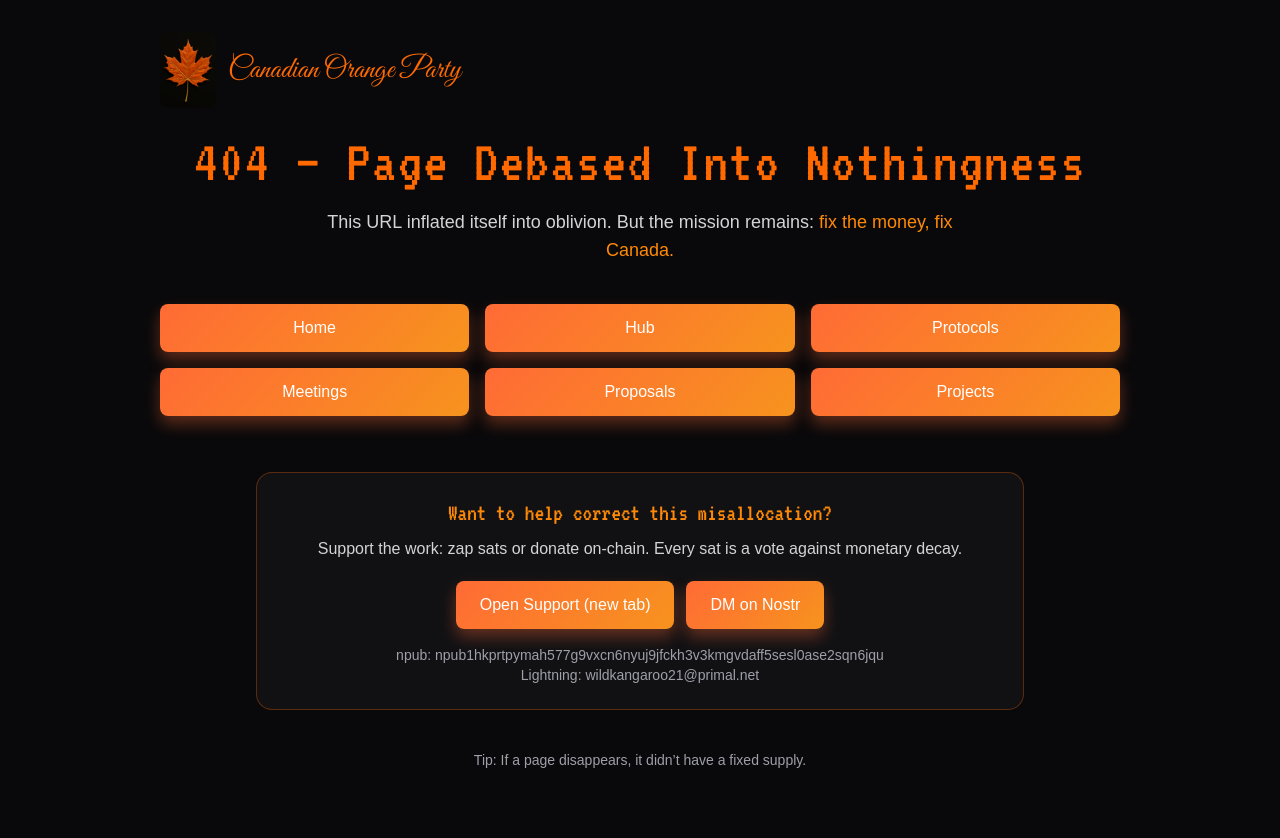
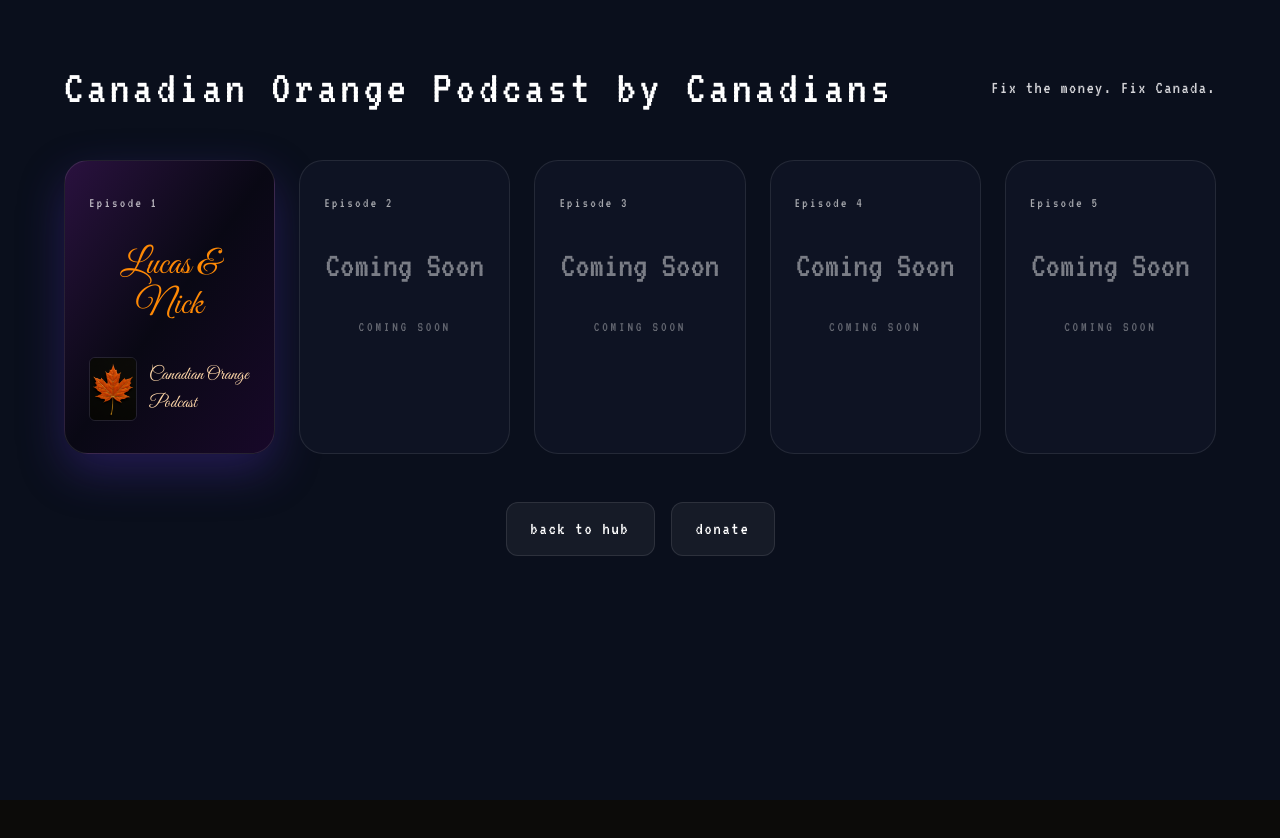
Before and after one commit to Chepenik/canadabitcoinconf, a Next.js app: page /podcast in a window 1280 px wide. Before the commit this address had no page. Shown: the top 838 px of the page. After the commit the page ends 800 px from the top, so only its background shows below. Built offline with nearby package versions, Linux system fonts and the light colour scheme.

Commit message:
added podcast page

```diff
--- a/src/app/hub/page.tsx
+++ b/src/app/hub/page.tsx
@@ -72,12 +72,12 @@ export default function Hub() {
               NOSTR
             </button>
 
-            <Link href="/support" target="_blank" rel="noopener noreferrer">
+            <Link href="/podcast">
               <button
                 className={`${vt323.className} w-full px-6 py-3 text-white text-lg rounded-lg hover:scale-105 transition-all duration-300`}
                 style={BTN_STYLE}
               >
-                donate
+                podcast
               </button>
             </Link>
 
@@ -127,12 +127,12 @@ export default function Hub() {
               NOSTR
             </button>
 
-            <Link href="/support" target="_blank" rel="noopener noreferrer">
+            <Link href="/podcast">
               <button
                 className={`${vt323.className} w-full px-6 py-3 text-white text-xl rounded-lg hover:scale-105 transition-all duration-300`}
                 style={BTN_STYLE}
               >
-                donate
+                podcast
               </button>
             </Link>
 
@@ -179,12 +179,12 @@ export default function Hub() {
               >
                 NOSTR
               </button>
-              <Link href="/support" target="_blank" rel="noopener noreferrer">
+              <Link href="/podcast">
                 <button
                   className={`${vt323.className} w-full px-6 py-3 text-white text-xl rounded-lg hover:scale-105 transition-all duration-300`}
                   style={BTN_STYLE}
                 >
-                  donate
+                  podcast
                 </button>
               </Link>
               <Link href="https://github.com/Canadian-Orange-Party/governanceOS/blob/main/S_1_Protocols">
@@ -223,6 +223,7 @@ export default function Hub() {
                 </button>
               </Link>
             </div>
+
           </div>
         </div>
 
@@ -237,6 +238,17 @@ export default function Hub() {
               priority
             />
           </a>
+        </div>
+
+        <div className="w-full max-w-xs mx-auto">
+          <Link href="/support" target="_blank" rel="noopener noreferrer">
+            <button
+              className={`${vt323.className} w-full px-6 py-3 text-white text-lg rounded-lg hover:scale-105 transition-all duration-300 mt-6`}
+              style={BTN_STYLE}
+            >
+              donate
+            </button>
+          </Link>
         </div>
       </main>
 
--- /dev/null
+++ b/src/app/podcast/page.tsx
@@ -0,0 +1,157 @@
+"use client";
+
+import Image from "next/image";
+import Link from "next/link";
+import { Great_Vibes, VT323 } from "next/font/google";
+
+const vt323 = VT323({ weight: "400", subsets: ["latin"] });
+const greatVibes = Great_Vibes({ weight: "400", subsets: ["latin"] });
+
+type Episode =
+  | {
+      number: number;
+      title: string;
+      subtitle: string;
+      href: string;
+      status: "published";
+    }
+  | {
+      number: number;
+      title: string;
+      status: "coming-soon";
+    };
+
+const episodes: Episode[] = [
+  {
+    number: 1,
+    title: "Lucas & Nick",
+    subtitle: "Canadian Orange Podcast",
+    href: "https://rss.com/podcasts/bitcoinstoa/2311494/",
+    status: "published",
+  },
+  {
+    number: 2,
+    title: "Coming Soon",
+    status: "coming-soon",
+  },
+  {
+    number: 3,
+    title: "Coming Soon",
+    status: "coming-soon",
+  },
+  {
+    number: 4,
+    title: "Coming Soon",
+    status: "coming-soon",
+  },
+  {
+    number: 5,
+    title: "Coming Soon",
+    status: "coming-soon",
+  },
+];
+
+export default function Podcast() {
+  return (
+    <div className="min-h-screen w-full bg-[#0a0f1c] text-white px-6 py-16">
+      <div className="mx-auto flex w-full max-w-6xl flex-col gap-12">
+        <header className="flex flex-col items-start justify-between gap-6 md:flex-row md:items-center">
+          <h1
+            className={`${vt323.className} text-3xl sm:text-4xl md:text-5xl tracking-[0.08em] text-white`}
+          >
+            Canadian Orange Podcast by Canadians
+          </h1>
+          <p
+            className={`${vt323.className} text-base sm:text-lg tracking-[0.08em] text-zinc-300 md:text-right`}
+          >
+            Fix the money. Fix Canada.
+          </p>
+        </header>
+
+        <section className="grid grid-cols-1 gap-6 sm:grid-cols-2 lg:grid-cols-3 xl:grid-cols-5">
+          {episodes.map((episode) => {
+            if (episode.status === "published") {
+              const Card = (
+                <div
+                  className={`${vt323.className} flex h-full flex-col rounded-[24px] border border-white/10 px-6 py-8 transition-transform duration-300 bg-gradient-to-br from-[#2a113f] via-[#090814] to-[#180829] hover:-translate-y-1 hover:scale-[1.02] shadow-[0_18px_45px_rgba(80,45,180,0.35)]`}
+                >
+                  <div className="text-sm tracking-[0.15em] text-white/70">Episode {episode.number}</div>
+
+                  <div className="mt-8 flex-1 text-center">
+                    <div className={`${greatVibes.className} text-3xl sm:text-4xl text-orange-400`}>
+                      {episode.title}
+                    </div>
+                  </div>
+
+                  <div className="mt-auto flex items-center justify-between pt-8 text-sm text-white/70">
+                    <div className="flex items-center gap-3">
+                      <Image
+                        src="/finalmapleleaf.png"
+                        alt="Canadian Orange Podcast"
+                        width={48}
+                        height={48}
+                        className="rounded-md border border-white/10"
+                      />
+                      <span className={`${greatVibes.className} text-lg text-orange-200`}>
+                        {episode.subtitle}
+                      </span>
+                    </div>
+                  </div>
+                </div>
+              );
+
+              return (
+                <Link
+                  key={episode.number}
+                  href={episode.href}
+                  target="_blank"
+                  rel="noopener noreferrer"
+                  className="block h-full"
+                  prefetch={false}
+                >
+                  {Card}
+                </Link>
+              );
+            }
+
+            return (
+              <div
+                key={episode.number}
+                className={`${vt323.className} h-full rounded-[24px] border border-white/10 bg-[#0f1424] px-6 py-8 opacity-90 transition-transform duration-300 hover:-translate-y-1 hover:scale-[1.01]`}
+              >
+                <div className="text-sm tracking-[0.15em] text-white/70">Episode {episode.number}</div>
+
+                <div className="mt-8 flex-1 text-center">
+                  <div className={`${vt323.className} text-3xl sm:text-4xl text-white/50`}>
+                    {episode.title}
+                  </div>
+                </div>
+
+                <div className="mt-auto pt-8 text-center text-sm uppercase tracking-[0.2em] text-white/40">
+                  Coming Soon
+                </div>
+              </div>
+            );
+          })}
+        </section>
+
+        <div className="flex flex-col items-center justify-center gap-4 sm:flex-row">
+          <Link
+            href="/hub"
+            className={`${vt323.className} rounded-xl border border-white/10 bg-white/5 px-6 py-3 text-lg tracking-[0.1em] text-white transition hover:bg-white/10`}
+          >
+            back to hub
+          </Link>
+          <Link
+            href="/support"
+            target="_blank"
+            rel="noopener noreferrer"
+            className={`${vt323.className} rounded-xl border border-white/10 bg-white/5 px-6 py-3 text-lg tracking-[0.1em] text-white transition hover:bg-white/10`}
+          >
+            donate
+          </Link>
+        </div>
+      </div>
+    </div>
+  );
+}
```
